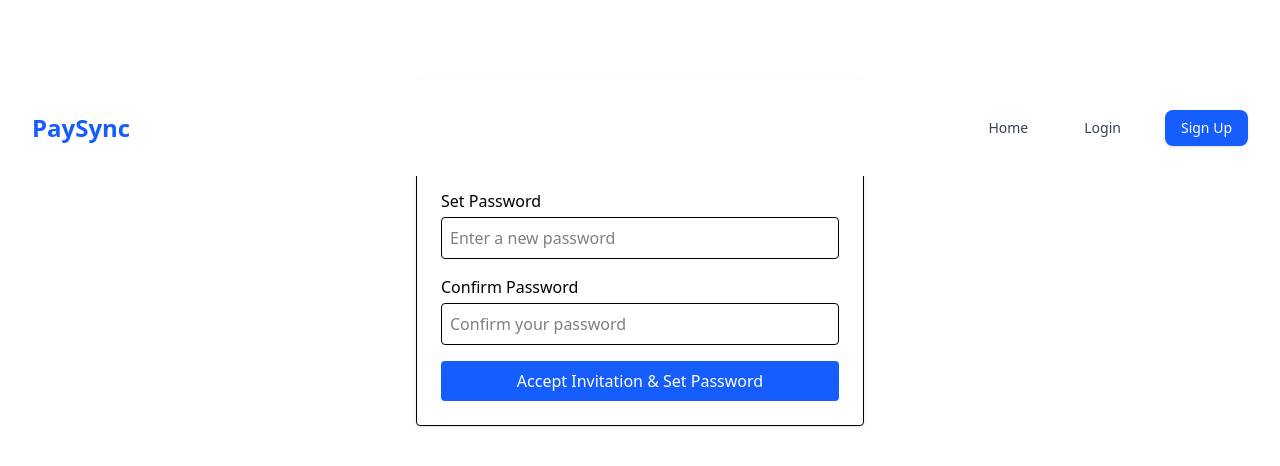
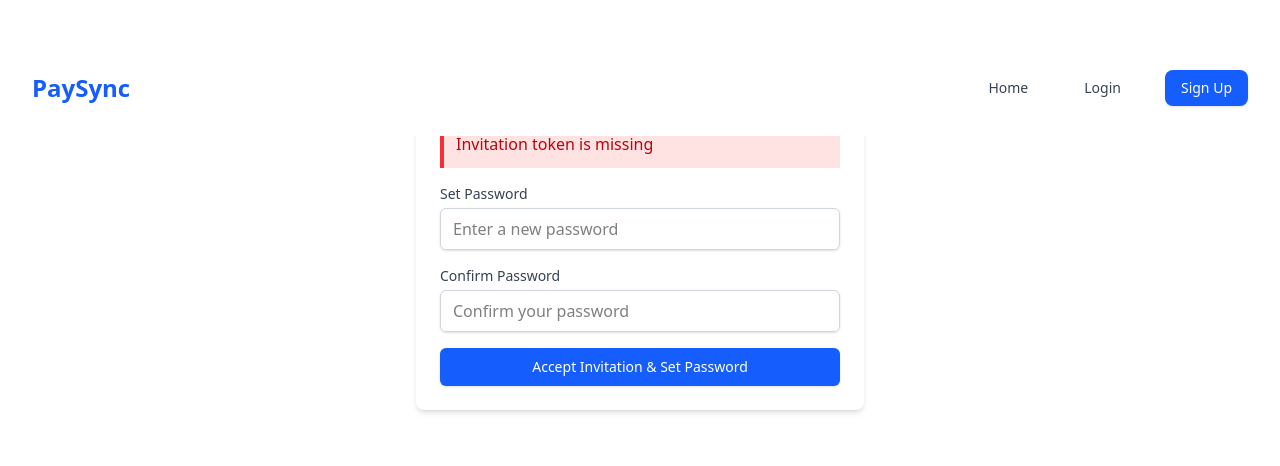
Before and after one commit to BakariJuma1/Debt-management-app-, a React (Vite) app: page /accept-invite in a window 1280 px wide. Shown: the top 466 px of the page. Built offline with nearby package versions, Linux system fonts and the light colour scheme.

Commit message:
feat:Restyling re directing accept invitation page

```diff
--- a/src/components/acceptinvite/AcceptInvite.jsx
+++ b/src/components/acceptinvite/AcceptInvite.jsx
@@ -7,10 +7,12 @@ import API_BASE_URL from "../../api";
 export default function AcceptInvite() {
   const [searchParams] = useSearchParams();
   const token = searchParams.get("token");
-  const [password, setPassword] = useState("");
-  const [confirmPassword, setConfirmPassword] = useState("");
+  const [formData, setFormData] = useState({
+    password: "",
+    confirmPassword: ""
+  });
   const [error, setError] = useState("");
-  const [loading, setLoading] = useState(false);
+  const [isLoading, setIsLoading] = useState(false);
   const { login } = useAuth();
   const navigate = useNavigate();
 
@@ -20,78 +22,99 @@ export default function AcceptInvite() {
     }
   }, [token]);
 
+  const handleChange = (e) => {
+    const { name, value } = e.target;
+    setFormData(prev => ({
+      ...prev,
+      [name]: value
+    }));
+  };
+
+  const validateForm = () => {
+    if (!formData.password || formData.password.length < 6) {
+      setError("Password must be at least 6 characters");
+      return false;
+    }
+    if (formData.password !== formData.confirmPassword) {
+      setError("Passwords do not match");
+      return false;
+    }
+    if (!token) {
+      setError("Invitation token is missing");
+      return false;
+    }
+    return true;
+  };
+
   const handleSubmit = async (e) => {
     e.preventDefault();
     setError("");
 
-    if (!password || password.length < 6) {
-      setError("Password must be at least 6 characters");
-      return;
-    }
-    if (password !== confirmPassword) {
-      setError("Passwords do not match");
-      return;
-    }
-    if (!token) {
-      setError("Invitation token is missing");
-      return;
-    }
+    if (!validateForm()) return;
 
-    setLoading(true);
+    setIsLoading(true);
 
     try {
-      console.log("Calling API URL:", `${API_BASE_URL}/accept-invite`);
-
       const response = await axios.post(`${API_BASE_URL}/accept-invite`, {
         token,
-        password,
+        password: formData.password,
       });
 
-
       const { access_token, user } = response.data;
-
-      // Save token and user in context
       login(user, access_token);
-
-      // Redirect to centralized dashboard route
       navigate("/dashboard");
 
     } catch (err) {
-      setError(
-        err.response?.data?.message ||
-          "Failed to accept invitation. Please try again."
-      );
+      const errorMessage = err.response?.data?.message ||
+        "Failed to accept invitation. Please try again.";
+      setError(errorMessage);
+      console.error("Accept invitation error:", errorMessage);
     } finally {
-      setLoading(false);
+      setIsLoading(false);
     }
   };
 
   return (
-    <div className="max-w-md mx-auto mt-20 p-6 border rounded shadow">
-      <h1 className="text-xl font-bold mb-4">Accept Invitation</h1>
-      {error && <p className="text-red-600 mb-4">{error}</p>}
+    <div className="max-w-md mx-auto mt-10 p-6 bg-white rounded-lg shadow-md">
+      <h1 className="text-2xl font-bold text-gray-800 mb-6 text-center">
+        Accept Invitation
+      </h1>
 
-      <form onSubmit={handleSubmit}>
-        <div className="mb-4">
-          <label className="block mb-1">Set Password</label>
+      {error && (
+        <div className="mb-4 p-3 bg-red-100 border-l-4 border-red-500 text-red-700">
+          <p>{error}</p>
+        </div>
+      )}
+
+      <form onSubmit={handleSubmit} className="space-y-4">
+        <div>
+          <label htmlFor="password" className="block text-sm font-medium text-gray-700 mb-1">
+            Set Password
+          </label>
           <input
+            id="password"
+            name="password"
             type="password"
-            className="w-full p-2 border rounded"
-            value={password}
-            onChange={(e) => setPassword(e.target.value)}
+            value={formData.password}
+            onChange={handleChange}
+            className="w-full px-3 py-2 border border-gray-300 rounded-md shadow-sm focus:outline-none focus:ring-blue-500 focus:border-blue-500"
             placeholder="Enter a new password"
             required
             minLength={6}
           />
         </div>
 
-        <div className="mb-4">
-          <label className="block mb-1">Confirm Password</label>
+        <div>
+          <label htmlFor="confirmPassword" className="block text-sm font-medium text-gray-700 mb-1">
+            Confirm Password
+          </label>
           <input
+            id="confirmPassword"
+            name="confirmPassword"
             type="password"
-            className="w-full p-2 border rounded"
-            value={confirmPassword}
-            onChange={(e) => setConfirmPassword(e.target.value)}
+            value={formData.confirmPassword}
+            onChange={handleChange}
+            className="w-full px-3 py-2 border border-gray-300 rounded-md shadow-sm focus:outline-none focus:ring-blue-500 focus:border-blue-500"
             placeholder="Confirm your password"
             required
             minLength={6}
@@ -100,10 +123,22 @@ export default function AcceptInvite() {
 
         <button
           type="submit"
-          disabled={loading}
-          className="w-full py-2 bg-blue-600 text-white rounded hover:bg-blue-700 disabled:opacity-70"
+          disabled={isLoading}
+          className={`w-full flex justify-center py-2 px-4 border border-transparent rounded-md shadow-sm text-sm font-medium text-white bg-blue-600 hover:bg-blue-700 focus:outline-none focus:ring-2 focus:ring-offset-2 focus:ring-blue-500 ${
+            isLoading ? "opacity-70 cursor-not-allowed" : ""
+          }`}
         >
-          {loading ? "Submitting..." : "Accept Invitation & Set Password"}
+          {isLoading ? (
+            <>
+              <svg className="animate-spin -ml-1 mr-2 h-4 w-4 text-white" xmlns="http://www.w3.org/2000/svg" fill="none" viewBox="0 0 24 24">
+                <circle className="opacity-25" cx="12" cy="12" r="10" stroke="currentColor" strokeWidth="4"></circle>
+                <path className="opacity-75" fill="currentColor" d="M4 12a8 8 0 018-8V0C5.373 0 0 5.373 0 12h4zm2 5.291A7.962 7.962 0 014 12H0c0 3.042 1.135 5.824 3 7.938l3-2.647z"></path>
+              </svg>
+              Processing...
+            </>
+          ) : (
+            "Accept Invitation & Set Password"
+          )}
         </button>
       </form>
     </div>
```
